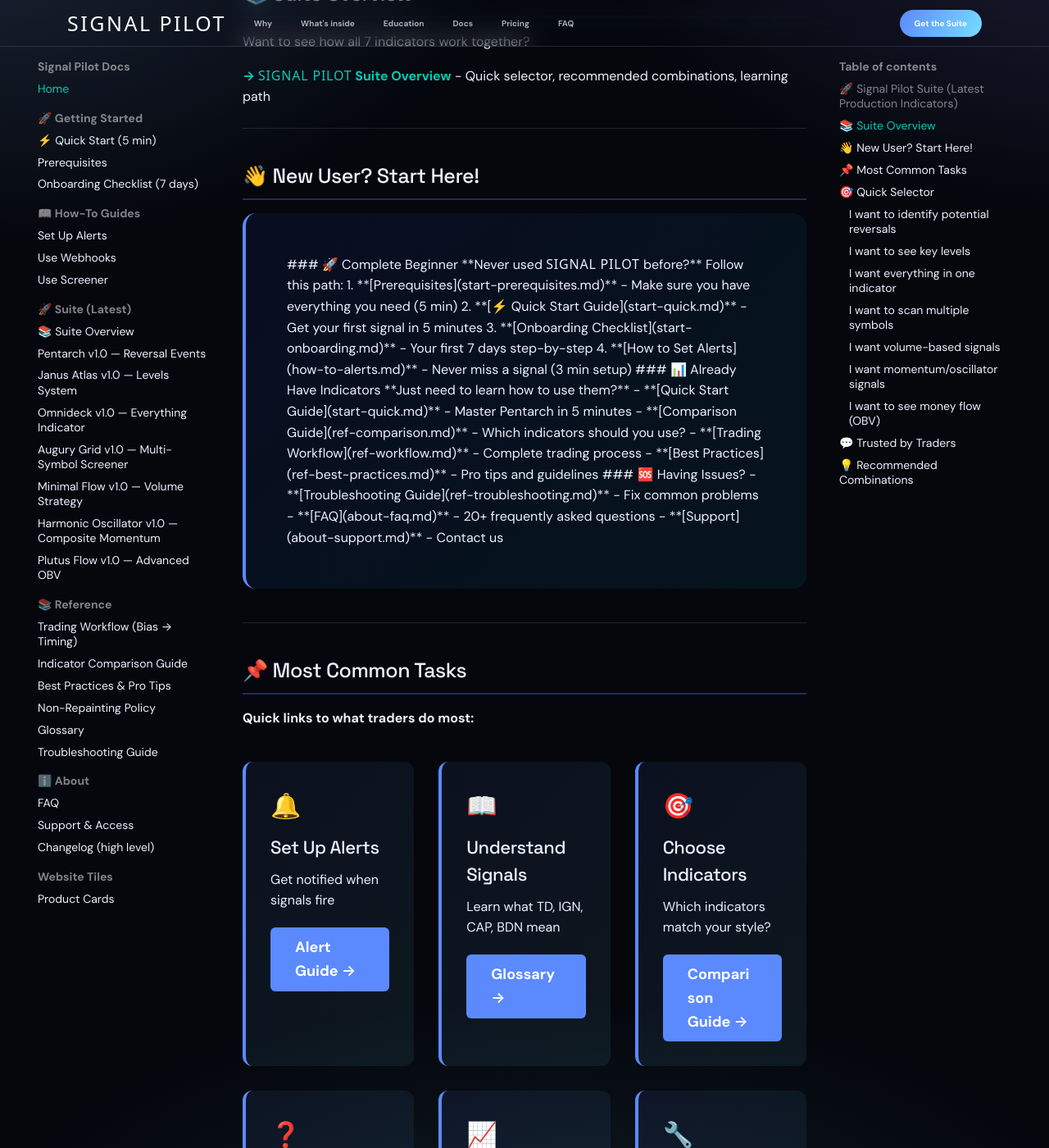
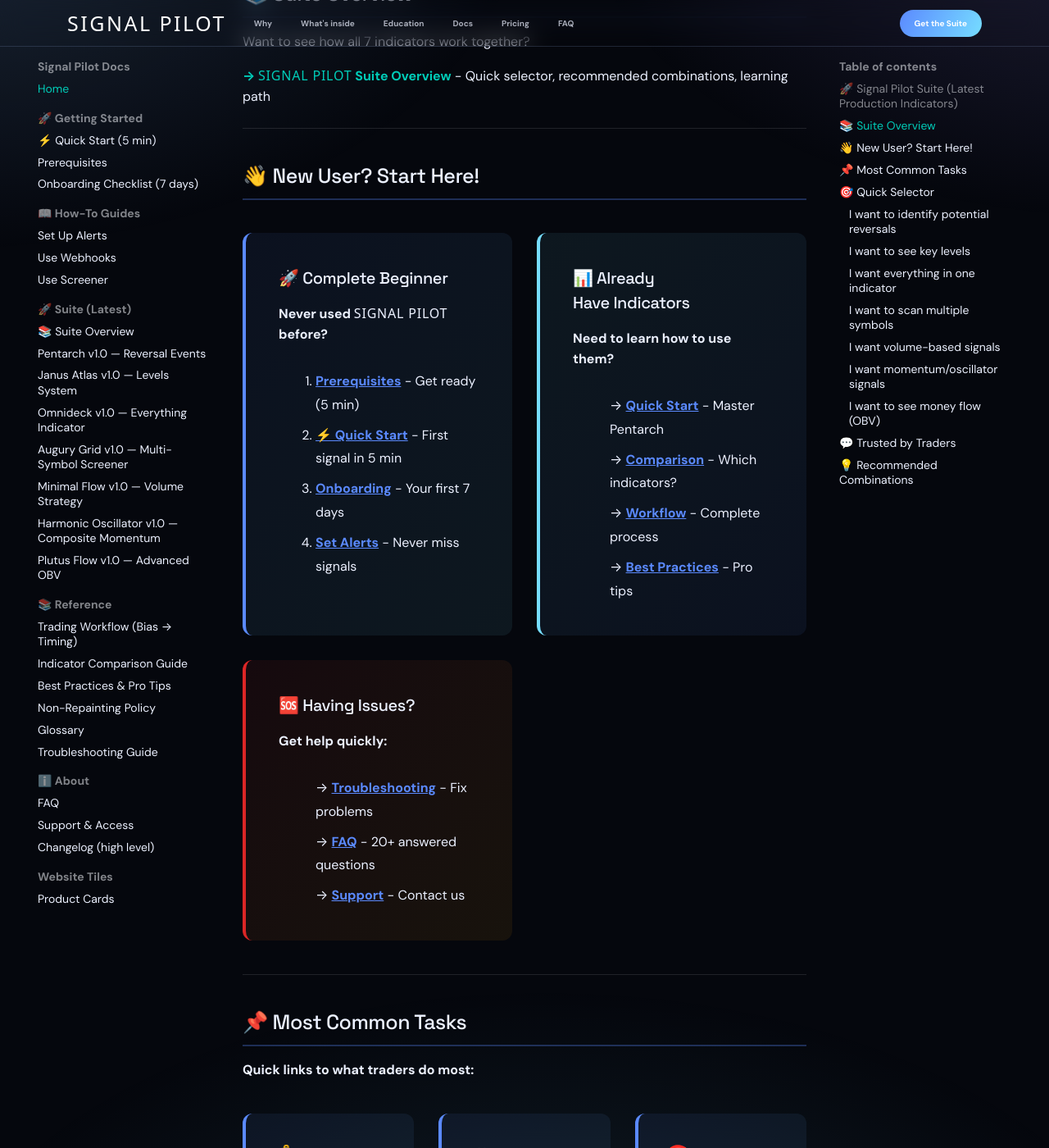
Before and after one commit to Signalpilot/signalpilot-docs, an MkDocs documentation site: the page built from docs/index.md, in a window 1280 px wide and 1400 px high, scrolled down 2912 px. Shown: the whole window at 82% size. Built offline with MkDocs 1.6.1 and Material for MkDocs 9.7.7, drawn with Linux system fonts in a browser that asks for light colours; some web fonts are replaced; comment, search, counter and statistics services are not loaded.

Commit message:
FIX: Clean up messy "New User? Start Here!" section
Reorganize into 3 clean cards with obvious links and mobile responsiveness

## Problem:
Section was displaying as messy text blob:
- All content smooshed together
- No visual separation
- Links not obvious (bold ** showing instead of working links)
- Markdown inside HTML not rendering properly

## Solution - 3 Card Grid:

### Card 1: 🚀 Complete Beginner
- Numbered steps (ol)
- Blue gradient background
- Primary color accent border

### Card 2: 📊 Already Have Indicators
- Arrow bullets (→)
- Cyan gradient background
- Accent color border

### Card 3: 🆘 Having Issues?
- Arrow bullets (→)
- Red/orange gradient
- Red accent border

## Technical Changes:

### index.md:
✅ Replaced single messy div with 3-card grid layout
✅ Used proper HTML instead of markdown inside HTML
✅ Strong tags for bold (not markdown **)
✅ Clean structure: heading → description → list
✅ Responsive grid: repeat(auto-fit, minmax(300px, 1fr))

### extra.css:
✅ Links in cards: underlined + colored + bold
✅ Hover effect: color change
✅ Mobile (≤768px): Stack cards vertically, compact padding
✅ Small mobile (≤480px): Even more compact

## Responsive Behavior:

Desktop (>768px):
- 3 cards side by side
- Full padding (2rem)

Tablet/Mobile (≤768px):
- Cards stack vertically
- Reduced padding (1.5rem)
- Smaller text

Small Mobile (≤480px):
- Ultra compact (1.25rem padding)
- Smallest text sizes

## Visual Improvements:
✅ Clear card boundaries
✅ Obvious clickable links (underlined)
✅ Color-coded sections
✅ Proper spacing and line-height
✅ Mobile-friendly layout

Result: Clean, organized, professional card layout with obvious navigation

🤖 Generated with Claude Code
Co-Authored-By: Claude <noreply@anthropic.com>

```diff
--- a/docs/assets/stylesheets/extra.css
+++ b/docs/assets/stylesheets/extra.css
@@ -241,6 +241,52 @@
 }
 
 /* Mobile navigation: Let MkDocs Material handle it natively - no custom CSS */
+
+/* ========================================
+   NEW USER CARDS - START HERE SECTION
+   ======================================== */
+
+/* Make links in cards more obvious */
+.md-typeset div[style*="border-left: 4px solid"] a {
+  color: var(--md-primary-fg-color) !important;
+  text-decoration: underline !important;
+  font-weight: 600 !important;
+}
+
+.md-typeset div[style*="border-left: 4px solid"] a:hover {
+  color: var(--md-accent-fg-color) !important;
+}
+
+/* Mobile: Stack cards vertically */
+@media screen and (max-width: 768px) {
+  div[style*="grid-template-columns: repeat(auto-fit, minmax(300px"] {
+    grid-template-columns: 1fr !important;
+    gap: 1.25rem !important;
+  }
+
+  div[style*="border-left: 4px solid"] {
+    padding: 1.5rem !important;
+  }
+
+  div[style*="border-left: 4px solid"] h3 {
+    font-size: 1.2rem !important;
+  }
+
+  div[style*="border-left: 4px solid"] ol,
+  div[style*="border-left: 4px solid"] ul {
+    font-size: 0.95rem !important;
+  }
+}
+
+@media screen and (max-width: 480px) {
+  div[style*="border-left: 4px solid"] {
+    padding: 1.25rem !important;
+  }
+
+  div[style*="border-left: 4px solid"] h3 {
+    font-size: 1.1rem !important;
+  }
+}
 
 /* ========================================
    HOMEPAGE H1 - "SIGNAL PILOT DOCUMENTATION"
--- a/docs/index.md
+++ b/docs/index.md
@@ -100,31 +100,39 @@ Want to see how all 7 indicators work together?
 
 ## 👋 New User? Start Here!
 
-<div style="background: linear-gradient(135deg, #345CFF15, #0aa1d515); border-radius: 16px; padding: 2.5rem; margin-bottom: 2rem; border-left: 4px solid var(--md-primary-fg-color);">
+<div style="display: grid; grid-template-columns: repeat(auto-fit, minmax(300px, 1fr)); gap: 1.5rem; margin: 2rem 0;">
 
-### 🚀 Complete Beginner
+<div style="background: linear-gradient(135deg, color-mix(in srgb, var(--md-primary-fg-color) 8%, transparent), color-mix(in srgb, var(--md-accent-fg-color) 8%, transparent)); border-radius: 12px; padding: 2rem; border-left: 4px solid var(--md-primary-fg-color);">
+<h3 style="margin-top: 0; color: var(--md-primary-fg-color);">🚀 Complete Beginner</h3>
+<p style="font-weight: 600; margin-bottom: 1.5rem;">Never used <span class="signal-pilot-brand">Signal Pilot</span> before?</p>
+<ol style="line-height: 1.8; margin: 0; padding-left: 1.25rem;">
+<li><a href="start-prerequisites/"><strong>Prerequisites</strong></a> - Get ready (5 min)</li>
+<li><a href="start-quick/"><strong>⚡ Quick Start</strong></a> - First signal in 5 min</li>
+<li><a href="start-onboarding/"><strong>Onboarding</strong></a> - Your first 7 days</li>
+<li><a href="how-to-alerts/"><strong>Set Alerts</strong></a> - Never miss signals</li>
+</ol>
+</div>
 
-**Never used <span class="signal-pilot-brand">Signal Pilot</span> before?** Follow this path:
+<div style="background: linear-gradient(135deg, color-mix(in srgb, var(--md-accent-fg-color) 8%, transparent), color-mix(in srgb, var(--md-primary-fg-color) 8%, transparent)); border-radius: 12px; padding: 2rem; border-left: 4px solid var(--md-accent-fg-color);">
+<h3 style="margin-top: 0; color: var(--md-accent-fg-color);">📊 Already Have Indicators</h3>
+<p style="font-weight: 600; margin-bottom: 1.5rem;">Need to learn how to use them?</p>
+<ul style="line-height: 1.8; margin: 0; padding-left: 1.25rem; list-style: none;">
+<li>→ <a href="start-quick/"><strong>Quick Start</strong></a> - Master Pentarch</li>
+<li>→ <a href="ref-comparison/"><strong>Comparison</strong></a> - Which indicators?</li>
+<li>→ <a href="ref-workflow/"><strong>Workflow</strong></a> - Complete process</li>
+<li>→ <a href="ref-best-practices/"><strong>Best Practices</strong></a> - Pro tips</li>
+</ul>
+</div>
 
-1. **[Prerequisites](start-prerequisites.md)** - Make sure you have everything you need (5 min)
-2. **[⚡ Quick Start Guide](start-quick.md)** - Get your first signal in 5 minutes
-3. **[Onboarding Checklist](start-onboarding.md)** - Your first 7 days step-by-step
-4. **[How to Set Alerts](how-to-alerts.md)** - Never miss a signal (3 min setup)
-
-### 📊 Already Have Indicators
-
-**Just need to learn how to use them?**
-
-- **[Quick Start Guide](start-quick.md)** - Master Pentarch in 5 minutes
-- **[Comparison Guide](ref-comparison.md)** - Which indicators should you use?
-- **[Trading Workflow](ref-workflow.md)** - Complete trading process
-- **[Best Practices](ref-best-practices.md)** - Pro tips and guidelines
-
-### 🆘 Having Issues?
-
-- **[Troubleshooting Guide](ref-troubleshooting.md)** - Fix common problems
-- **[FAQ](about-faq.md)** - 20+ frequently asked questions
-- **[Support](about-support.md)** - Contact us
+<div style="background: linear-gradient(135deg, color-mix(in srgb, #dc2626 8%, transparent), color-mix(in srgb, #f59e0b 8%, transparent)); border-radius: 12px; padding: 2rem; border-left: 4px solid #dc2626;">
+<h3 style="margin-top: 0; color: #dc2626;">🆘 Having Issues?</h3>
+<p style="font-weight: 600; margin-bottom: 1.5rem;">Get help quickly:</p>
+<ul style="line-height: 1.8; margin: 0; padding-left: 1.25rem; list-style: none;">
+<li>→ <a href="ref-troubleshooting/"><strong>Troubleshooting</strong></a> - Fix problems</li>
+<li>→ <a href="about-faq/"><strong>FAQ</strong></a> - 20+ answered questions</li>
+<li>→ <a href="about-support/"><strong>Support</strong></a> - Contact us</li>
+</ul>
+</div>
 
 </div>
 
```
